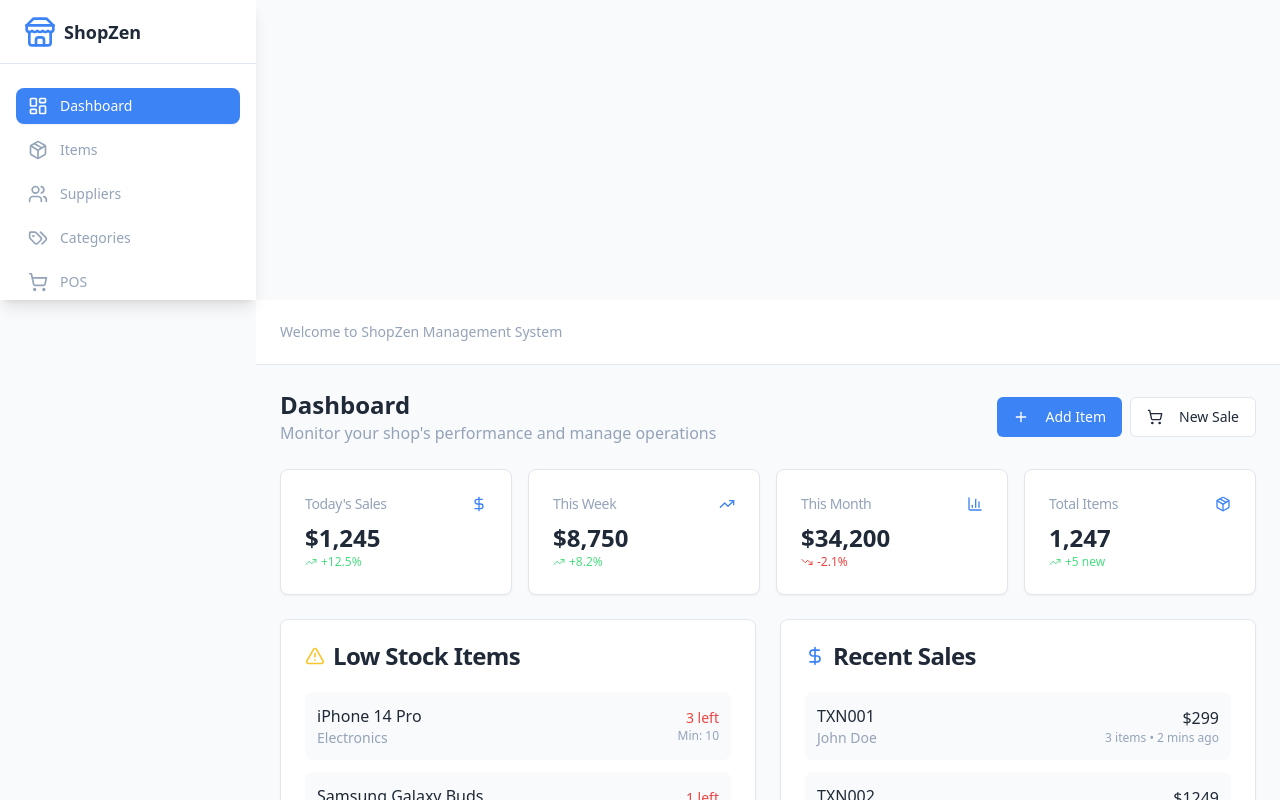
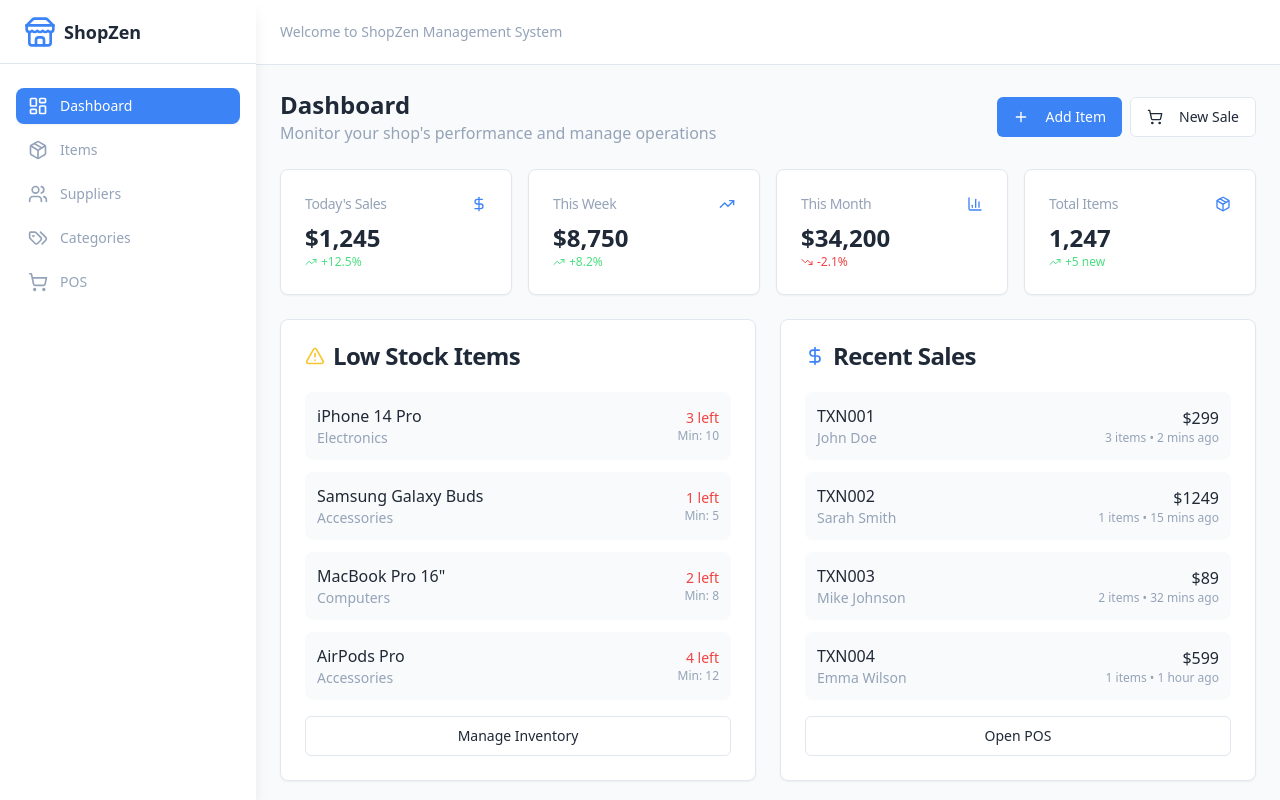
Before and after one commit to AzmatKhan07/shop-zen-ui, a React (Vite) app: page / in a window 1280 px wide. Shown: the top 800 px of the page. Built offline with nearby package versions, Linux system fonts and the light colour scheme.

Commit message:
Fix layout error
The user has reported a layout error and provided a screenshot. This commit addresses the reported layout issue.

```diff
--- a/src/components/Layout.tsx
+++ b/src/components/Layout.tsx
@@ -25,7 +25,7 @@ export default function Layout() {
   const location = useLocation();
 
   return (
-    <div className="min-h-screen bg-shop-bg">
+    <div className="flex h-screen bg-shop-bg">
       {/* Mobile sidebar backdrop */}
       {sidebarOpen && (
         <div
@@ -36,10 +36,11 @@ export default function Layout() {
 
       {/* Sidebar */}
       <div className={`
-        fixed inset-y-0 left-0 z-50 w-64 bg-shop-sidebar shadow-lg transform transition-transform duration-300 ease-in-out lg:translate-x-0 lg:static lg:inset-0
-        ${sidebarOpen ? 'translate-x-0' : '-translate-x-full'}
+        fixed inset-y-0 left-0 z-50 w-64 bg-shop-sidebar shadow-lg transform transition-transform duration-300 ease-in-out lg:relative lg:translate-x-0 flex-shrink-0
+        ${sidebarOpen ? 'translate-x-0' : '-translate-x-full lg:translate-x-0'}
       `}>
-        <div className="flex items-center justify-between h-16 px-6 border-b border-border">
+        <div className="flex flex-col h-full">
+          <div className="flex items-center justify-between h-16 px-6 border-b border-border flex-shrink-0">
             <div className="flex items-center space-x-2">
               <Store className="h-8 w-8 text-primary" />
               <span className="text-lg font-semibold text-foreground">ShopZen</span>
@@ -54,7 +55,7 @@ export default function Layout() {
             </Button>
           </div>
 
-        <nav className="mt-6 px-4">
+          <nav className="flex-1 mt-6 px-4 overflow-y-auto">
             <ul className="space-y-2">
               {navigation.map((item) => {
                 const isActive = location.pathname === item.to;
@@ -80,11 +81,12 @@ export default function Layout() {
             </ul>
           </nav>
         </div>
+      </div>
 
       {/* Main content */}
-      <div className="lg:pl-64">
+      <div className="flex-1 flex flex-col min-w-0">
         {/* Top bar */}
-        <header className="bg-card border-b border-border">
+        <header className="bg-card border-b border-border flex-shrink-0">
           <div className="flex items-center justify-between h-16 px-6">
             <Button
               variant="ghost"
@@ -104,7 +106,7 @@ export default function Layout() {
         </header>
 
         {/* Page content */}
-        <main className="p-6">
+        <main className="flex-1 p-6 overflow-y-auto">
           <Outlet />
         </main>
       </div>
```
Lines whose indentation alone changed are shown as unchanged.
